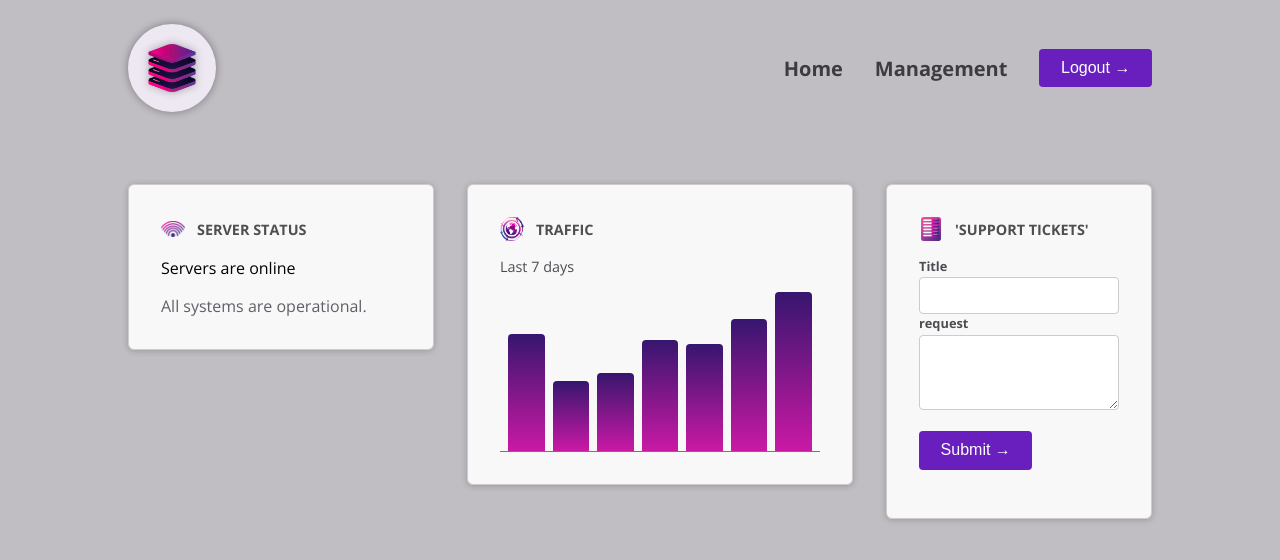
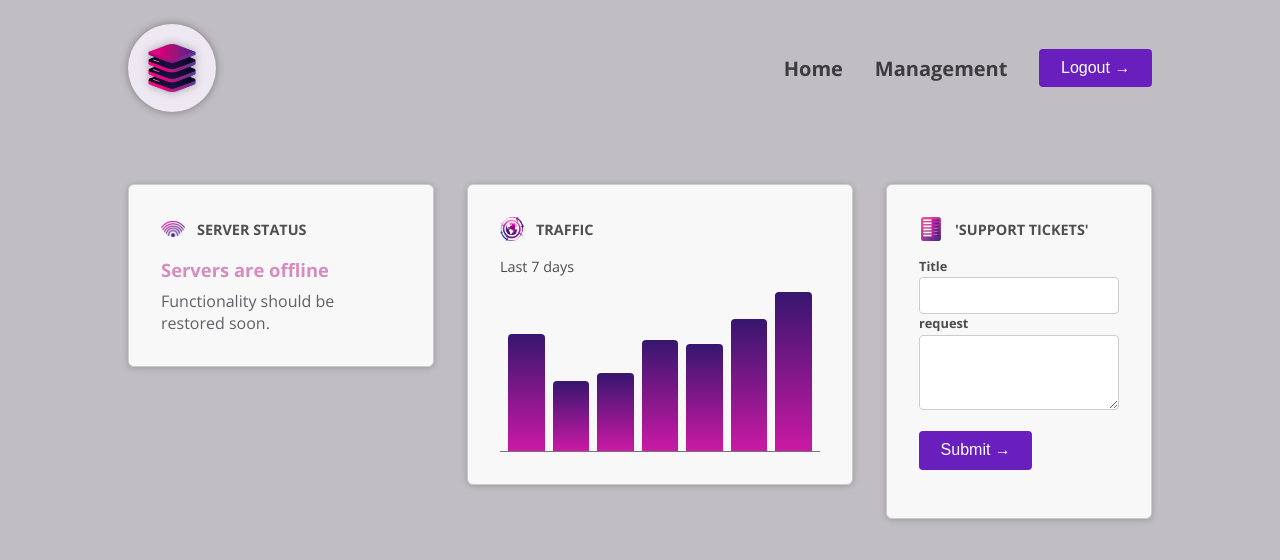
Before and after one commit to MirsadHadzic/new_starting_ang_project, an Angular app: page / in a window 1280 px wide. Shown: the top 560 px of the page. Built offline with nearby package versions, Linux system fonts and the light colour scheme.

Commit message:
committing a offline and online

```diff
--- a/src/app/dashboard/server-status/server-status.component.html
+++ b/src/app/dashboard/server-status/server-status.component.html
@@ -4,6 +4,12 @@
       <h2>Server Status</h2>
     </header> -->
     <!-- <div id="status"> -->
+    <div [class] = "{
+        status: true,
+        'status-online' : currentStatus === 'online',
+        'status-offline' : currentStatus === 'offline',
+        'status-unknown' : currentStatus === 'unknown'
+    }">
       @if (currentStatus === 'online') {
         <p>Servers are online</p>
         <p>All systems are operational.</p>
@@ -14,5 +20,6 @@
         <p>Server status is unknown</p>
         <p>Fetching server status failed.</p>
       }
+    </div>
     <!-- </div> -->
   <!-- </article> -->
--- a/src/app/dashboard/server-status/server-status.component.ts
+++ b/src/app/dashboard/server-status/server-status.component.ts
@@ -8,5 +8,5 @@ import { Component } from '@angular/core';
   styleUrl: './server-status.component.css'
 })
 export class ServerStatusComponent {
-  currentStatus = 'online';
+  currentStatus = 'offline';
 }
--- a/src/app/shared/control/control.component.ts
+++ b/src/app/shared/control/control.component.ts
@@ -1,4 +1,4 @@
-import { Component, HostBinding, HostListener, input, ViewEncapsulation } from '@angular/core';
+import { Component, ElementRef, HostBinding, HostListener, inject, input, ViewEncapsulation } from '@angular/core';
 
 @Component({
   selector: 'app-control',
@@ -19,9 +19,12 @@ export class ControlComponent {
   // @HostBinding('class') className = 'control';
   // @HostListener('click')
   label = input.required<string>();
+  private el = inject(ElementRef);
   // @HostListener('click')
+
   onClick()
   {
     console.log('Clicked!');
+    console.log(this.el);
   }
 }
```
